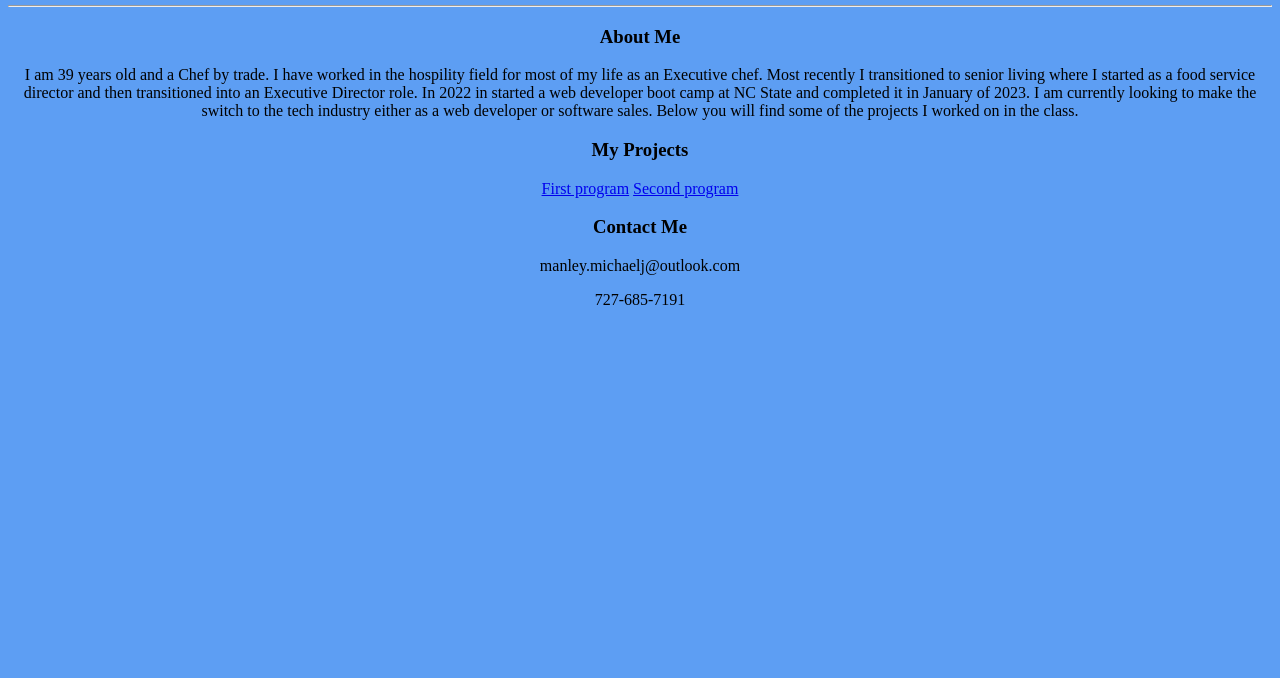
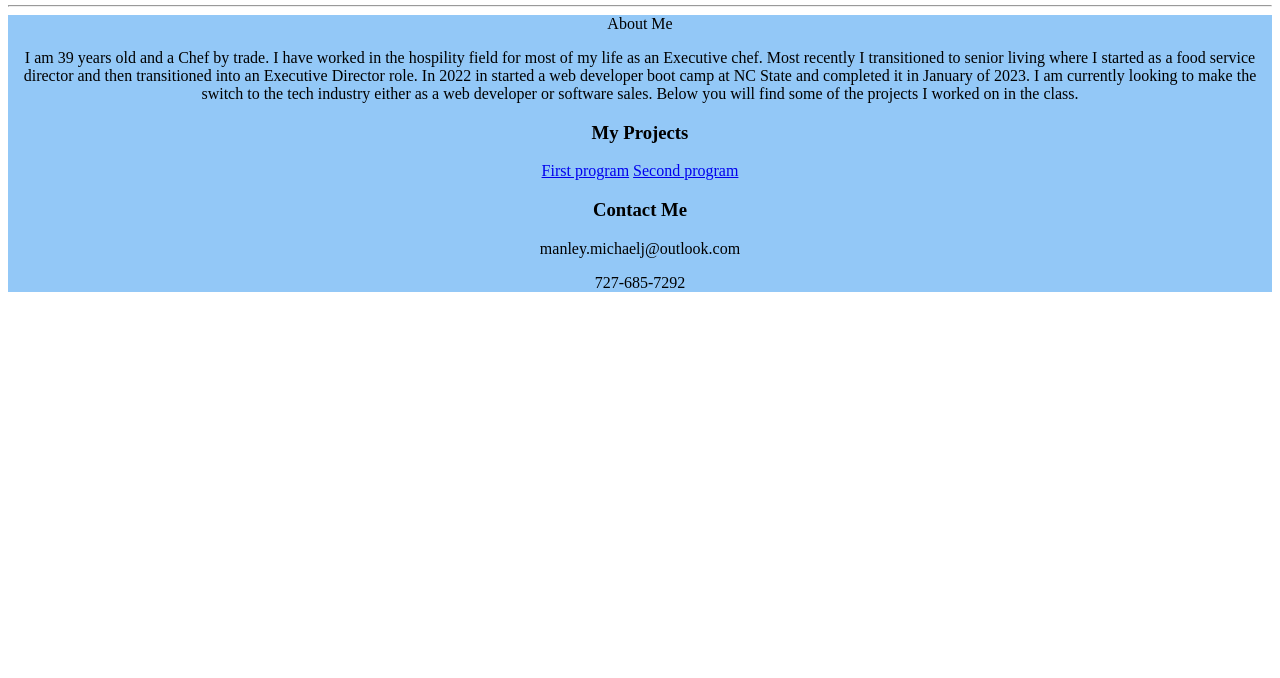
Before and after one commit to execchef23/portfolio, a plain HTML site: page index.html in a window 1280 px wide. Shown: the part 122-800 px from the top of the page. Drawn offline with Linux system fonts and the light colour scheme.

Commit message:
Updated css

```diff
--- a/css/styles.css
+++ b/css/styles.css
@@ -1,5 +1,12 @@
-body {
+.header {
     background-color: rgb(93, 158, 243);
     text-align: center;
     color: black;
 }
+
+.body {
+    background-color: rgb(147, 200, 247);
+    text-align: center;
+    color: black;
+}
+/* Photo by Pixabay: https://www.pexels.com/photo/turned-on-computer-monitor-displaying-text-270360/ */
--- a/index.html
+++ b/index.html
@@ -7,17 +7,20 @@
   <link rel="stylesheet" href="css/styles.css">
   </head>
   <body>
-      <div>
+      <div class="header">
           <h1>Michael Manley</h1>
           <h2>Software Developer</h2>
+      </div>
           <hr>
-          <h3>About Me</h3>
+      <div class="body"
+      <h3>About Me</h3>
           <p>I am 39 years old and a Chef by trade. I have worked in the hospility field for most of my life as an Executive chef. Most recently I transitioned to senior living where I started as a food service director and then transitioned into an Executive Director role. In 2022 in started a web developer boot camp at NC State and completed it in January of 2023. I am currently looking to make the switch to the tech industry either as a web developer or software sales. Below you will find some of the projects I worked on in the class. </p>
           <h3>My Projects</h3>
             <a href="https://milestone-one-eight.vercel.app"/>First program</a>
             <a href="https://home-of-the-games-m6gp9oya8-ariesredwar.vercel.app/game"/>Second program</a>
           <h3>Contact Me</h3>
             <p>manley.michaelj@outlook.com</p>
-            <p>727-685-7191</p>
+            <p>727-685-7292</p>
+    </div>
   </body>
 </html>
```
Also changed, not shown: css/background.jpg (added).
